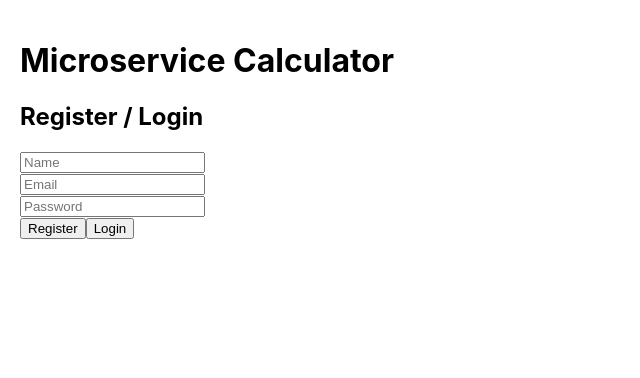
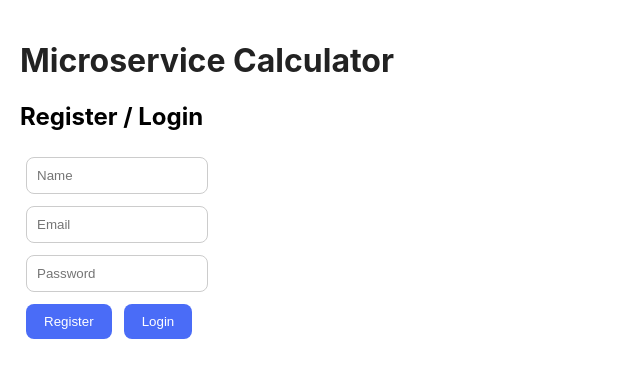
Before and after one commit to VadosKova/CalcDocker, a React (Create React App) app in the folder client/: page / in a window 1280 px wide. Shown: the top 378 px of the page, without its empty margins (0-640 px from the left). Built offline with nearby package versions, Linux system fonts and the light colour scheme.

Commit message:
Updated style

```diff
--- a/client/src/App.css
+++ b/client/src/App.css
@@ -1,38 +1,38 @@
 .App {
   text-align: center;
+  font-family: Arial, sans-serif;
+  padding: 40px;
+  background: #f4f6fb;
+  min-height: 100vh;
 }
 
-.App-logo {
-  height: 40vmin;
-  pointer-events: none;
+h1 {
+  color: #222;
 }
 
-@media (prefers-reduced-motion: no-preference) {
-  .App-logo {
-    animation: App-logo-spin infinite 20s linear;
-  }
+input {
+  padding: 10px;
+  margin: 6px;
+  border-radius: 8px;
+  border: 1px solid #ccc;
+  width: 160px;
 }
 
-.App-header {
-  background-color: #282c34;
-  min-height: 100vh;
-  display: flex;
-  flex-direction: column;
-  align-items: center;
-  justify-content: center;
-  font-size: calc(10px + 2vmin);
+button {
+  padding: 10px 18px;
+  margin: 6px;
+  border-radius: 8px;
+  border: none;
+  background: #4a6cf7;
   color: white;
+  cursor: pointer;
+  transition: 0.3s;
 }
 
-.App-link {
-  color: #61dafb;
+button:hover {
+  background: #2f54eb;
 }
 
-@keyframes App-logo-spin {
-  from {
-    transform: rotate(0deg);
-  }
-  to {
-    transform: rotate(360deg);
-  }
+h3 {
+  margin-top: 20px;
 }
```
